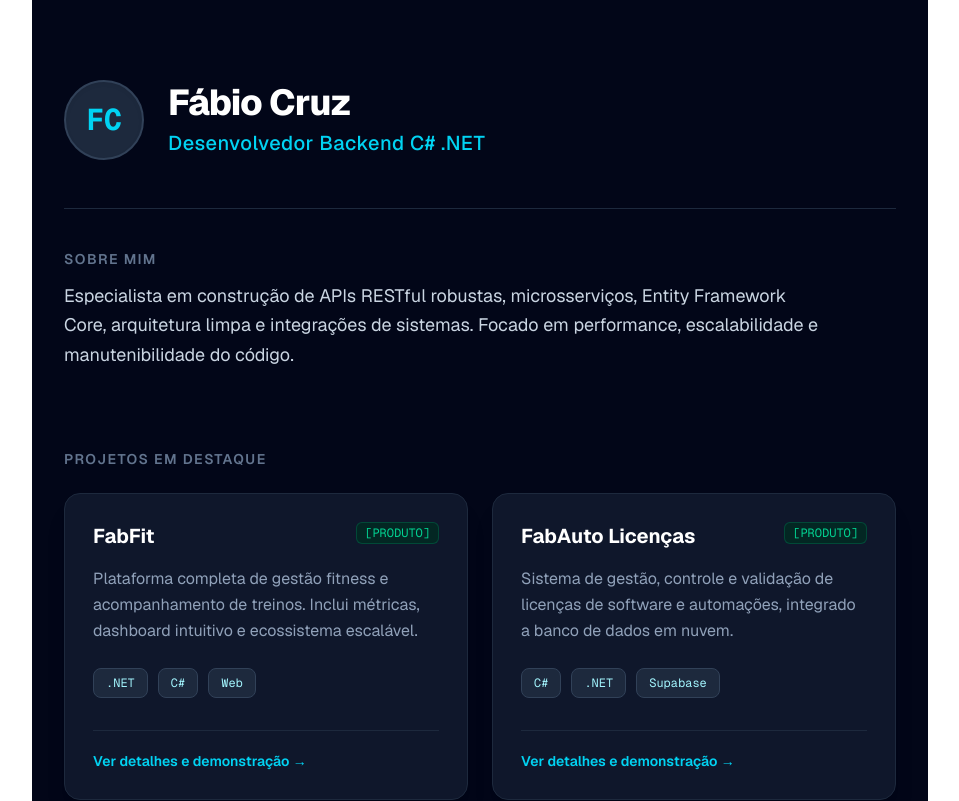
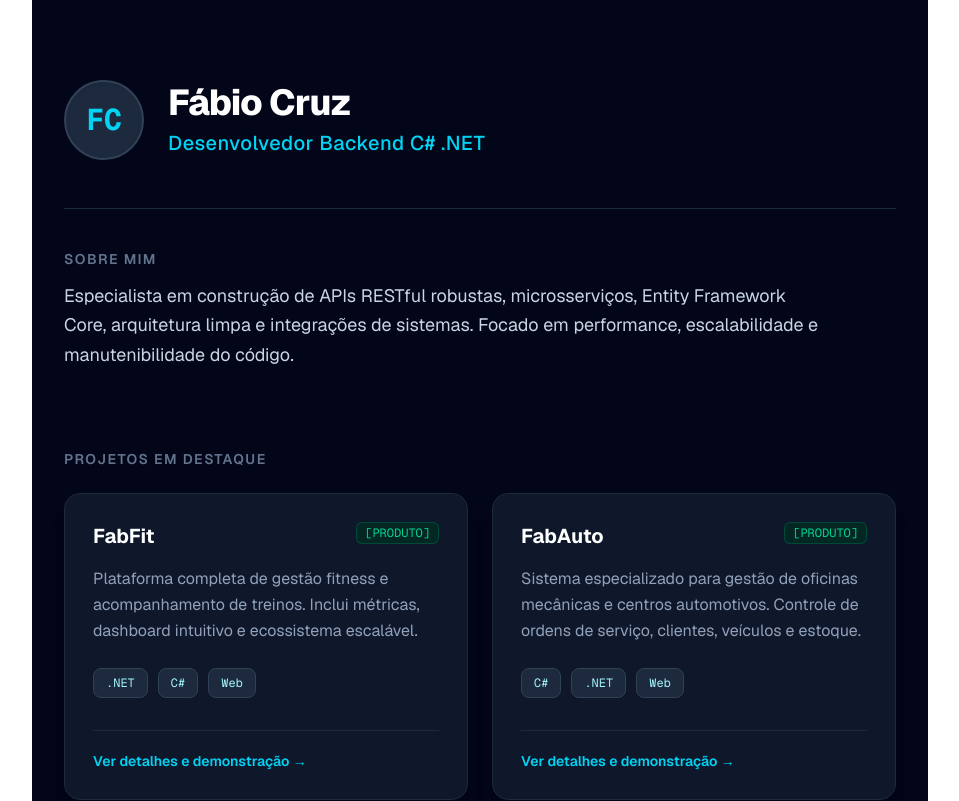
Before and after one commit to faccruz/meu-portfolio, a Next.js app: page / in a window 1280 px wide. Shown: the top 801 px of the page, without its empty margins (160-1119 px from the left). Built offline with nearby package versions, Linux system fonts and the light colour scheme.

Commit message:
feat: Ajustando FabAuto

```diff
--- a/app/page.tsx
+++ b/app/page.tsx
@@ -61,24 +61,24 @@ export default function Home() {
             </div>
           </div>
 
-          {/* Card 2: FabAuto-Licencas */}
+          {/* Card 2: FabAuto */}
           <div className="bg-slate-900 border border-slate-800 rounded-2xl p-7 hover:border-cyan-500 transition-all duration-300 shadow-xl group flex flex-col justify-between">
             <div>
               <div className="flex justify-between items-start mb-4">
                 <h3 className="text-xl font-bold text-white group-hover:text-cyan-300 transition-colors">
-                  FabAuto Licenças
+                  FabAuto
                 </h3>
                 <span className="text-emerald-400 text-xs font-mono bg-emerald-950/80 border border-emerald-800/60 px-2 py-0.5 rounded-md">[PRODUTO]</span>
               </div>
 
               <p className="text-slate-400 text-base mb-6 leading-relaxed">
-                Sistema de gestão, controle e validação de licenças de software e automações, integrado a banco de dados em nuvem.
+                Sistema especializado para gestão de oficinas mecânicas e centros automotivos. Controle de ordens de serviço, clientes, veículos e estoque.
               </p>
 
               <div className="flex flex-wrap gap-2.5 mb-8 text-xs text-cyan-200 font-mono">
                 <span className="bg-slate-800 px-3 py-1.5 rounded-lg border border-slate-700">C#</span>
                 <span className="bg-slate-800 px-3 py-1.5 rounded-lg border border-slate-700">.NET</span>
-                <span className="bg-slate-800 px-3 py-1.5 rounded-lg border border-slate-700">Supabase</span>
+                <span className="bg-slate-800 px-3 py-1.5 rounded-lg border border-slate-700">Web</span>
               </div>
             </div>
 
```
